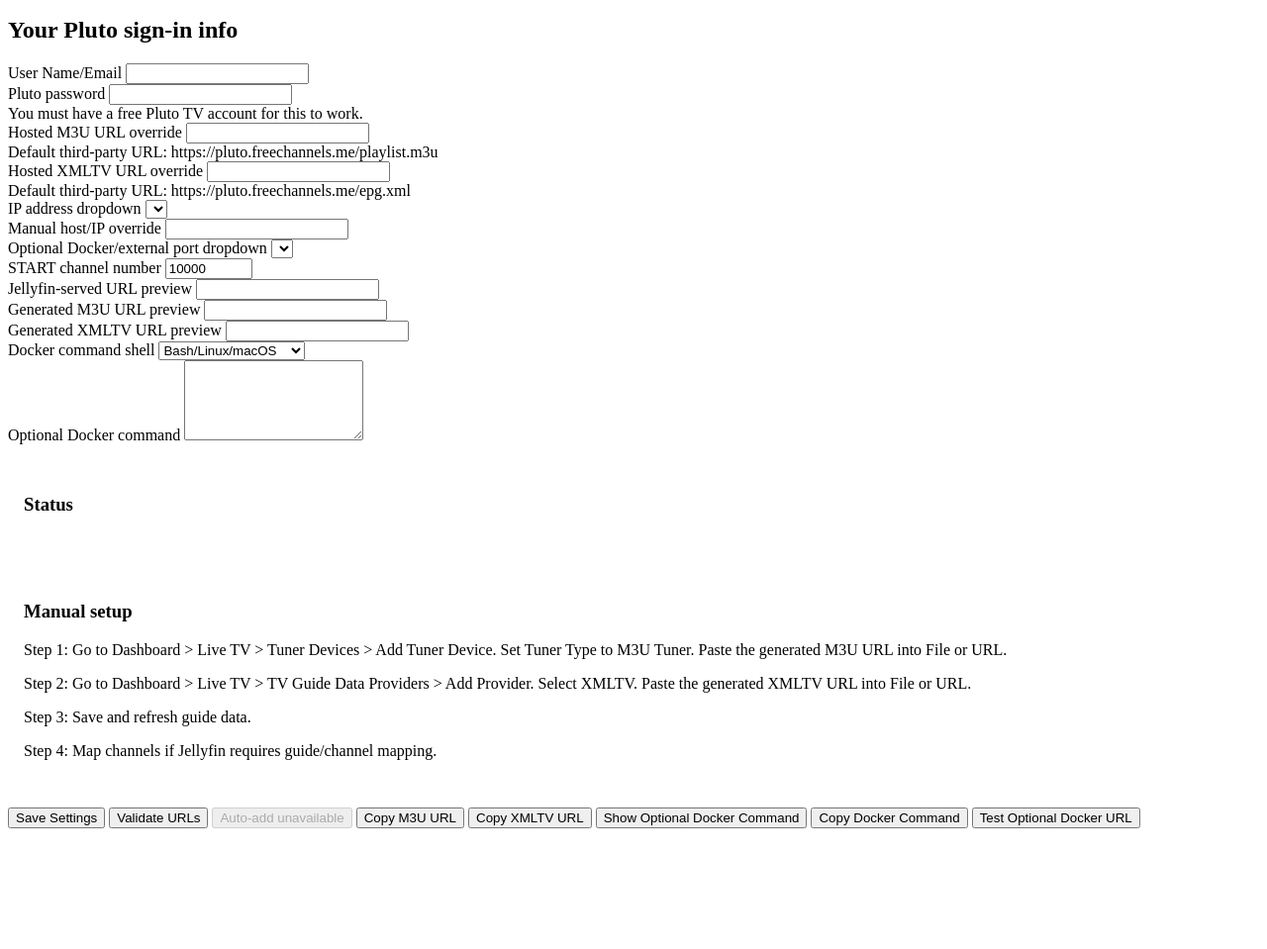
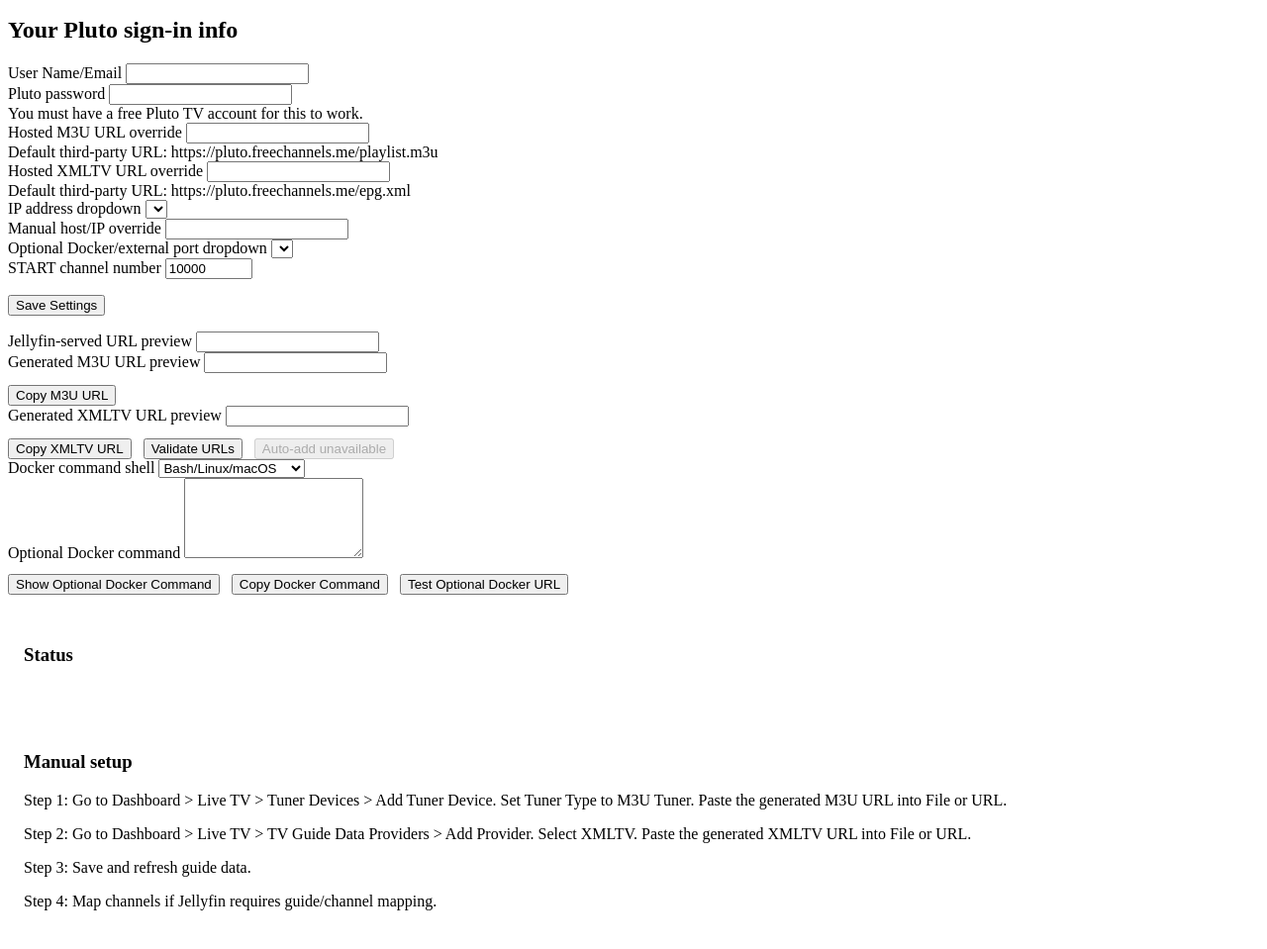
Before and after one commit to ebidzlearn/Jellyfin.Plugin.PlutoSetup, a plain HTML site: page Jellyfin.Plugin.PlutoSetup/Configuration/configPage.html in a window 1280 px wide. Shown: the part 89-1048 px from the top of the page at 99% size. Before the commit the page ends 934 px from the top, so only its background shows below. Drawn offline with Linux system fonts and the light colour scheme.

Commit message:
Move dashboard action buttons inline

```diff
--- a/Jellyfin.Plugin.PlutoSetup/Configuration/configPage.html
+++ b/Jellyfin.Plugin.PlutoSetup/Configuration/configPage.html
@@ -70,6 +70,12 @@
                         <div id="startDescription" class="fieldDescription"></div>
                     </div>
 
+                    <div style="margin:1em 0;">
+                        <button is="emby-button" type="submit" class="raised button-submit block emby-button">
+                            <span>Save Settings</span>
+                        </button>
+                    </div>
+
                     <div class="inputContainer nativeOnly">
                         <label class="inputLabel inputLabelUnfocused" for="nativeUrlPreview">Jellyfin-served URL preview</label>
                         <input id="nativeUrlPreview" type="text" is="emby-input" readonly />
@@ -78,11 +84,27 @@
                     <div class="inputContainer">
                         <label class="inputLabel inputLabelUnfocused" for="generatedM3uUrl">Generated M3U URL preview</label>
                         <input id="generatedM3uUrl" type="text" is="emby-input" readonly />
+                        <div style="display:flex;flex-wrap:wrap;gap:.75em;margin-top:.75em;">
+                            <button is="emby-button" type="button" id="copyM3u" class="raised emby-button">
+                                <span>Copy M3U URL</span>
+                            </button>
+                        </div>
                     </div>
 
                     <div class="inputContainer">
                         <label class="inputLabel inputLabelUnfocused" for="generatedXmltvUrl">Generated XMLTV URL preview</label>
                         <input id="generatedXmltvUrl" type="text" is="emby-input" readonly />
+                        <div style="display:flex;flex-wrap:wrap;gap:.75em;margin-top:.75em;">
+                            <button is="emby-button" type="button" id="copyXmltv" class="raised emby-button">
+                                <span>Copy XMLTV URL</span>
+                            </button>
+                            <button is="emby-button" type="button" id="validateUrls" class="raised emby-button">
+                                <span>Validate URLs</span>
+                            </button>
+                            <button is="emby-button" type="button" id="autoAdd" class="raised emby-button" disabled>
+                                <span>Auto-add unavailable</span>
+                            </button>
+                        </div>
                     </div>
 
                     <div class="selectContainer dockerOnly">
@@ -97,6 +119,17 @@
                     <div class="inputContainer dockerOnly">
                         <label class="inputLabel inputLabelUnfocused" for="dockerCommand">Optional Docker command</label>
                         <textarea id="dockerCommand" class="emby-input" rows="5" readonly></textarea>
+                        <div style="display:flex;flex-wrap:wrap;gap:.75em;margin-top:.75em;">
+                            <button is="emby-button" type="button" id="showDocker" class="raised emby-button">
+                                <span>Show Optional Docker Command</span>
+                            </button>
+                            <button is="emby-button" type="button" id="copyDocker" class="raised emby-button">
+                                <span>Copy Docker Command</span>
+                            </button>
+                            <button is="emby-button" type="button" id="testDocker" class="raised emby-button">
+                                <span>Test Optional Docker URL</span>
+                            </button>
+                        </div>
                         <div id="dockerCommandMessage" class="fieldDescription"></div>
                     </div>
 
@@ -113,32 +146,6 @@
                         <p>Step 4: Map channels if Jellyfin requires guide/channel mapping.</p>
                     </div>
 
-                    <div>
-                        <button is="emby-button" type="submit" class="raised button-submit block emby-button">
-                            <span>Save Settings</span>
-                        </button>
-                        <button is="emby-button" type="button" id="validateUrls" class="raised emby-button">
-                            <span>Validate URLs</span>
-                        </button>
-                        <button is="emby-button" type="button" id="autoAdd" class="raised emby-button" disabled>
-                            <span>Auto-add unavailable</span>
-                        </button>
-                        <button is="emby-button" type="button" id="copyM3u" class="raised emby-button">
-                            <span>Copy M3U URL</span>
-                        </button>
-                        <button is="emby-button" type="button" id="copyXmltv" class="raised emby-button">
-                            <span>Copy XMLTV URL</span>
-                        </button>
-                        <button is="emby-button" type="button" id="showDocker" class="raised emby-button">
-                            <span>Show Optional Docker Command</span>
-                        </button>
-                        <button is="emby-button" type="button" id="copyDocker" class="raised emby-button">
-                            <span>Copy Docker Command</span>
-                        </button>
-                        <button is="emby-button" type="button" id="testDocker" class="raised emby-button">
-                            <span>Test Optional Docker URL</span>
-                        </button>
-                    </div>
                 </form>
             </div>
         </div>
```
Also changed, not shown: docs/index.html (+1 -1 lines), repository/index.html (+1 -1 lines), docs/manifest.json, manifest.json, repository/manifest.json, 14 other files.
